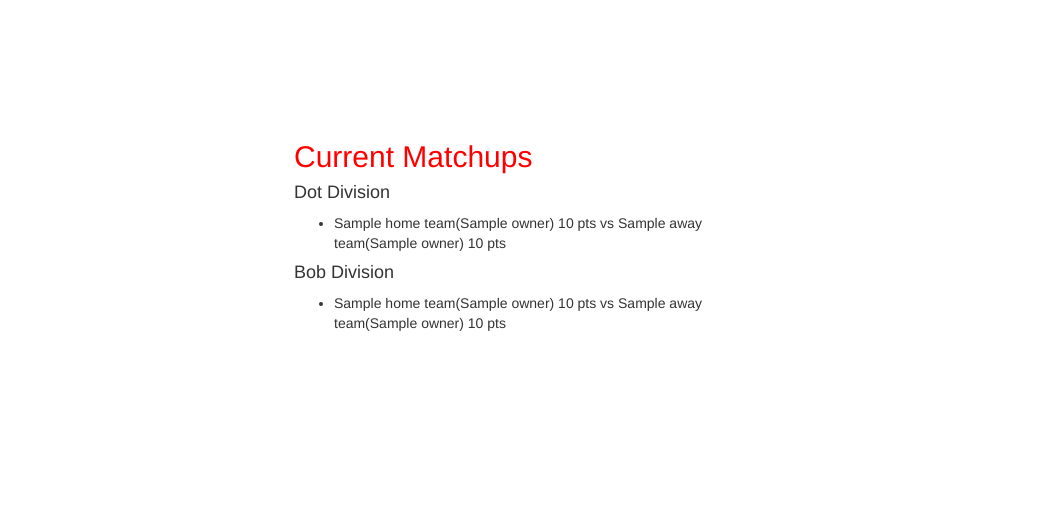
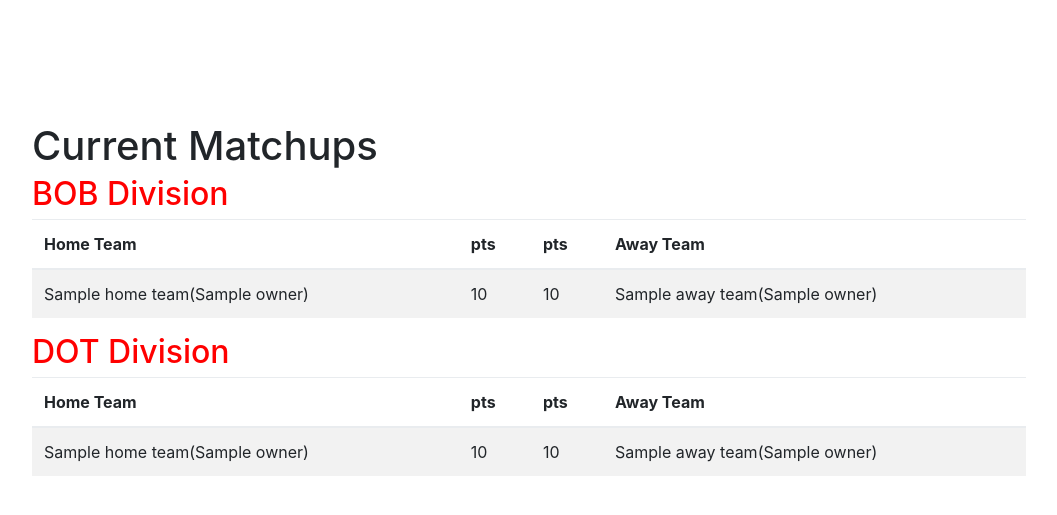
Before and after one commit to zwernberg/schumacherFootball, a Flask app: template templates/matchups.html in a window 1280 px wide. Shown: the top 515 px of the page, without its empty margins (111-1168 px from the left). Run offline with Flask 2, Linux system fonts and the light colour scheme; the template is opened without the code that fills it: most values are stand-ins (such as "Sample title", 1, 10 or a date in 2020); some libraries are stand-ins or nearby versions.

Commit message:
quick table layout for scores

```diff
--- a/templates/base.html
+++ b/templates/base.html
@@ -4,22 +4,24 @@
   <head>
     <title>Schumacher Fantasy Football</title>
     <meta name="viewport" content="width=device-width, initial-scale=1.0">
-    <link href="http://netdna.bootstrapcdn.com/bootstrap/3.0.0/css/bootstrap.min.css" rel="stylesheet" media="screen">
+    <link rel="stylesheet" href="https://maxcdn.bootstrapcdn.com/bootstrap/4.0.0-beta/css/bootstrap.min.css" integrity="sha384-/Y6pD6FV/Vv2HJnA6t+vslU6fwYXjCFtcEpHbNJ0lyAFsXTsjBbfaDjzALeQsN6M" crossorigin="anonymous">
+
     <style type="text/css">
       .container {
-        max-width: 500px;
+        max-width: 80%;
         padding-top: 100px;
       }
       h2 {color: red;}
     </style>
   </head>
+
   <body>
     <div class="container">
       <br>
       {% block content %}{% endblock %}
       <br>
     </div>
-    <script src="http://code.jquery.com/jquery-1.10.2.min.js"></script>
-    <script src="http://netdna.bootstrapcdn.com/bootstrap/3.0.0/js/bootstrap.min.js"></script>
+    <script src="https://code.jquery.com/jquery-3.2.1.slim.min.js" integrity="sha384-KJ3o2DKtIkvYIK3UENzmM7KCkRr/rE9/Qpg6aAZGJwFDMVNA/GpGFF93hXpG5KkN" crossorigin="anonymous"></script>
+    <script src="https://maxcdn.bootstrapcdn.com/bootstrap/4.0.0-beta/js/bootstrap.min.js" integrity="sha384-h0AbiXch4ZDo7tp9hKZ4TsHbi047NrKGLO3SEJAg45jXxnGIfYzk4Si90RDIqNm1" crossorigin="anonymous"></script>
   </body>
 </html>
--- a/templates/matchups.html
+++ b/templates/matchups.html
@@ -1,17 +1,48 @@
 {% extends "base.html" %}
 {% block content %}
-      <h2>Current Matchups</h2>
+      <h1>Current Matchups</h1>
 
-        <h4>Dot Division</h4>
-        <ul>
-        {% for matchup in dot_scoreboard %}
-        <li> {{matchup.home_team.team_name}}({{matchup.home_team.owner}}) {{matchup.home_score}} pts vs {{matchup.away_team.team_name}}({{matchup.away_team.owner}}) {{matchup.away_score}} pts </li>
-        {% endfor %}
-        </ul>
-         <h4> Bob Division</h4>
-        <ul>
-        {% for matchup in bob_scoreboard %}
-        <li> {{matchup.home_team.team_name}}({{matchup.home_team.owner}}) {{matchup.home_score}} pts vs {{matchup.away_team.team_name}}({{matchup.away_team.owner}}) {{matchup.away_score}} pts </li>
-        {% endfor %}
-        </ul>
+        <table class="table table-striped">
+          <h2>BOB Division</h2>
+          <thead>
+            <tr>
+              <th>Home Team</th>
+              <th>pts</th>
+              <th>pts</th>
+              <th>Away Team</th>
+            </tr>
+          </thead>
+          <tbody>
+            {% for matchup in bob_scoreboard %}
+            <tr>
+              <td>{{matchup.home_team.team_name}}({{matchup.home_team.owner}})</td>
+              <td>{{matchup.home_score}}</td>
+              <td>{{matchup.away_score}}</td>
+              <td>{{matchup.away_team.team_name}}({{matchup.away_team.owner}})</td>
+            </tr>
+            {% endfor %}
+          </tbody>
+        </table>
+
+        <table class="table table-striped">
+          <h2>DOT Division</h2>
+          <thead>
+            <tr>
+              <th>Home Team</th>
+              <th>pts</th>
+              <th>pts</th>
+              <th>Away Team</th>
+            </tr>
+          </thead>
+          <tbody>
+            {% for matchup in dot_scoreboard %}
+            <tr>
+              <td>{{matchup.home_team.team_name}}({{matchup.home_team.owner}})</td>
+              <td>{{matchup.home_score}}</td>
+              <td>{{matchup.away_score}}</td>
+              <td>{{matchup.away_team.team_name}}({{matchup.away_team.owner}})</td>
+            </tr>
+            {% endfor %}
+          </tbody>
+        </table>
 {% endblock %}
```
